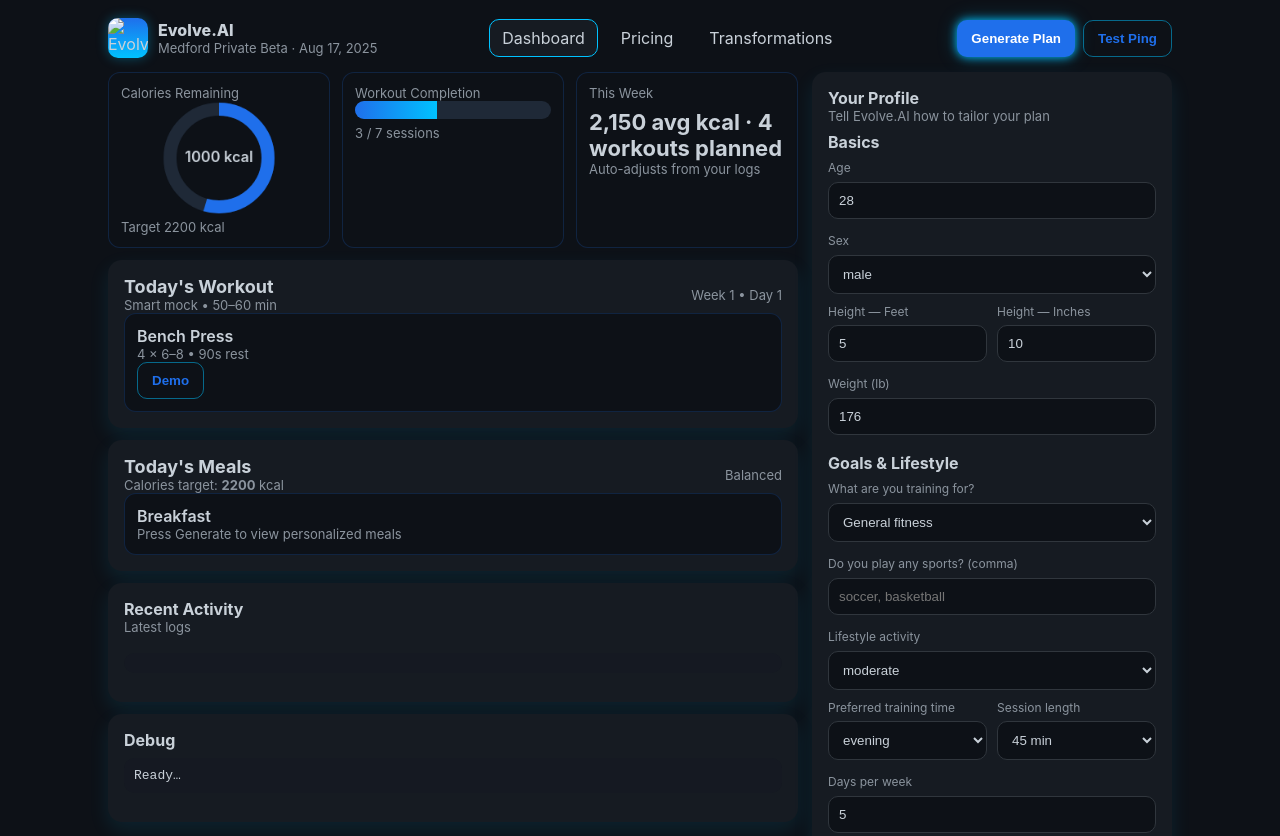
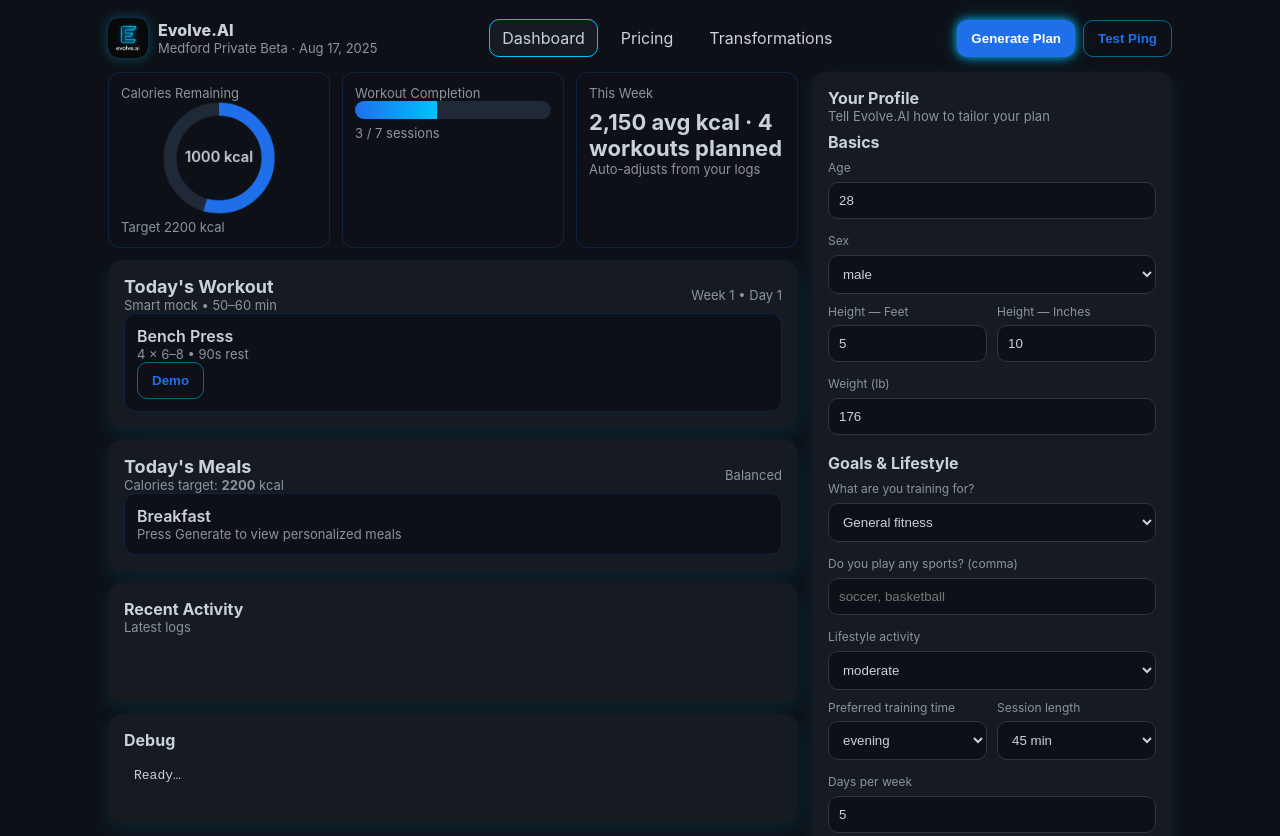
Before and after one commit to garrett12martin127/Evolve.AI, a plain HTML site: page index.html in a window 1280 px wide. Shown: the top 836 px of the page. Drawn offline with Linux system fonts and the light colour scheme.

Commit message:
Update index.html

```diff
--- a/index.html
+++ b/index.html
@@ -140,7 +140,7 @@
       <div class="brand">
         <div class="logo">
           <!-- Insert your logo here. Update the file name/path as needed -->
-          <img src= "assets/evolve_logo.png" alt="Evolve.AI logo">
+          <img src= "assets/logo.png" alt="Evolve.AI logo">
         </div>
         <div>
           <div style="font-weight: 800">Evolve.AI</div>
```
